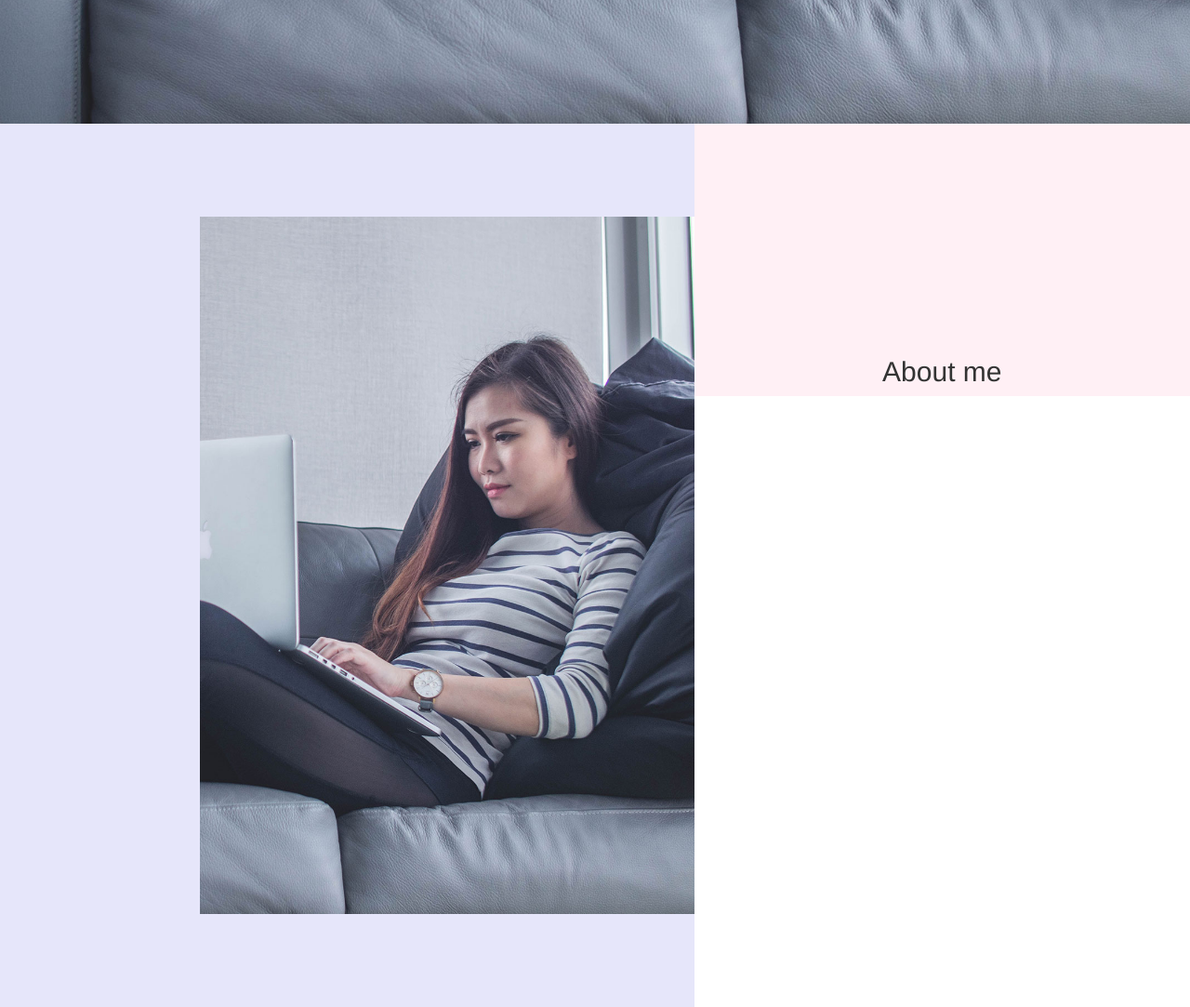
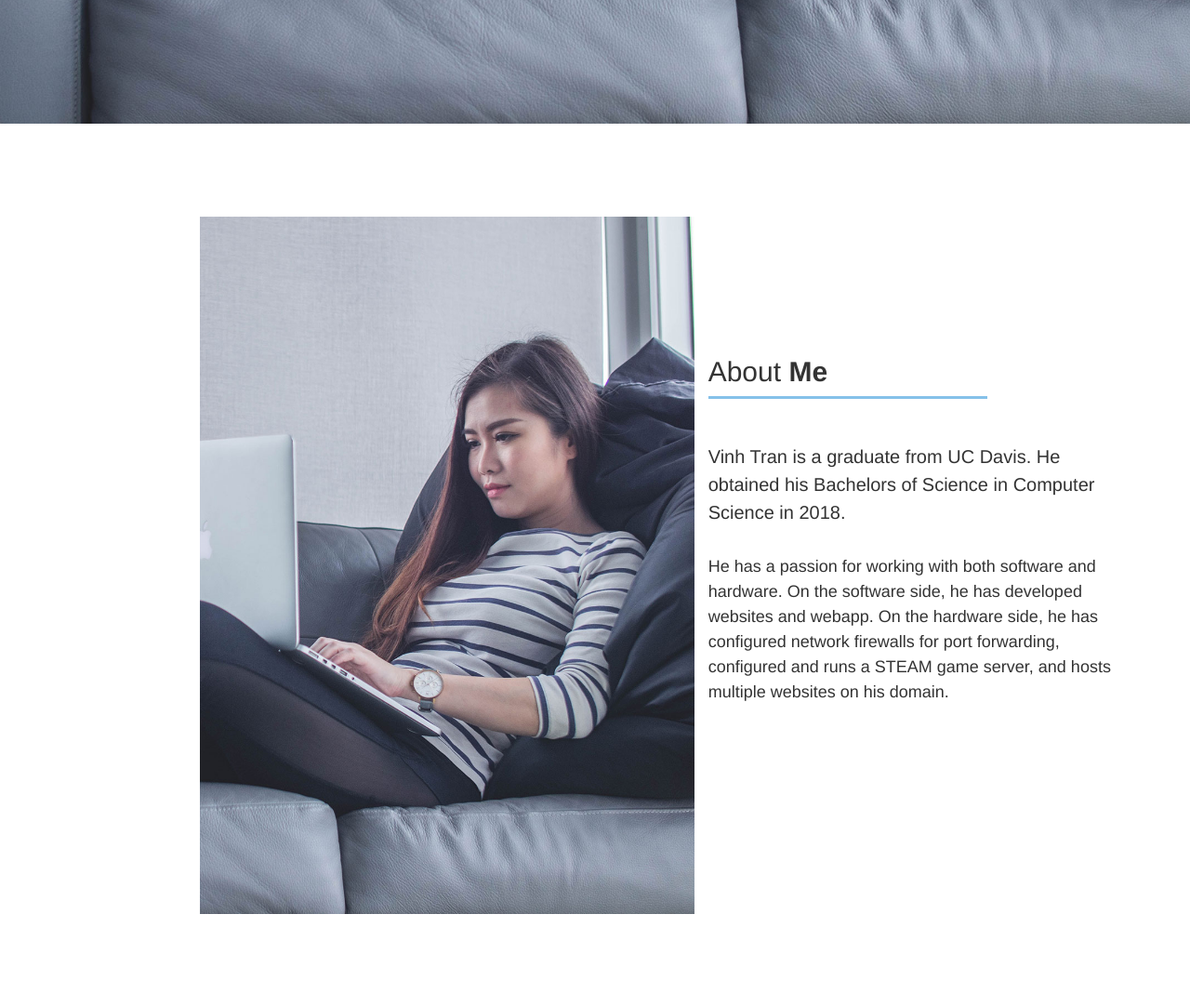
Before and after one commit to vinhtran543/portfolio, a plain HTML site: page public/index.html in a window 1280 px wide. Shown: the part 940-2023 px from the top of the page at 93% size. Drawn offline with nearby package versions, Linux system fonts and the light colour scheme.

Commit message:
Added about me description text. Added in underline below About me text. Changed background color of the about me html grid for both of them, changing  the color from lavender to white.

```diff
--- a/public/css/style.css
+++ b/public/css/style.css
@@ -118,7 +118,29 @@ header a:hover{
 #aboutme h1{
     font-size:30px;
     margin-top:250px;
-    text-align:center;
+    text-align:left;
+}
+
+/* Bolds the text in the about me id section*/
+#aboutme .bold{
+    font-weight: bold;
+    font-size:30px;
+}
+
+#aboutme h2{
+    font-size:20px;
+    margin-top:25px;
+    line-height: 1.5; /*amount of space between each line*/
+}
+
+#aboutme h3{
+    font-size:18px;
+    margin-top:30px;
+    line-height: 1.5; /*amount of space between each line*/
+}
+
+#textbox{
+    width: 450px;
 }
 
 /* Boxes */
--- a/public/index.html
+++ b/public/index.html
@@ -45,11 +45,20 @@
         <section id="aboutme">
             <div class="container-fluid">
                 <div class="row">
-                    <div class="col-lg-7 pr-lg-5 mb-5 mb-lg-0" style="background-color:lavender; overflow:hidden;">
+                    <div class="col-lg-7 pr-lg-5 mb-5 mb-lg-0" style="background-color:white; overflow:hidden;">
                         <img src="images/image_1_long.jpg" alt="Image placeholder" class="img-fluid">
                     </div>
-                    <div class="col-lg-5 pl-lg-5" style="background-color:lavenderblush;">
-                        <h1>About me</h1>
+                    <div class="col-lg-5 pl-lg-5" style="background-color:white;">
+                        <div id="textbox">
+                            <h1>About<span class="bold"> Me</span></h1>
+                            <svg height="20" width="300">
+                                    <line x1="0" y1="0" x2="300" y2="0" style="stroke:rgb(133, 193, 233);stroke-width:6"/>
+                            </svg>
+                            <h2>Vinh Tran is a graduate from UC Davis. He obtained his Bachelors of Science in Computer Science in 2018.</h2>
+                            <h3>He has a passion for working with both software and hardware. On the software side, he has developed websites and webapp.
+                                On the hardware side, he has configured network firewalls for port forwarding, configured and runs a STEAM game server, and hosts multiple websites on his domain.
+                            </h3>
+                        </div>
                     </div>
                 </div>
             </div>
```
